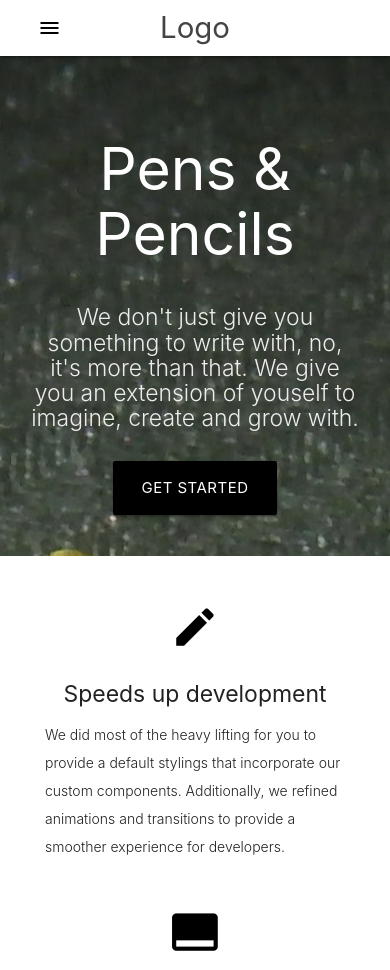
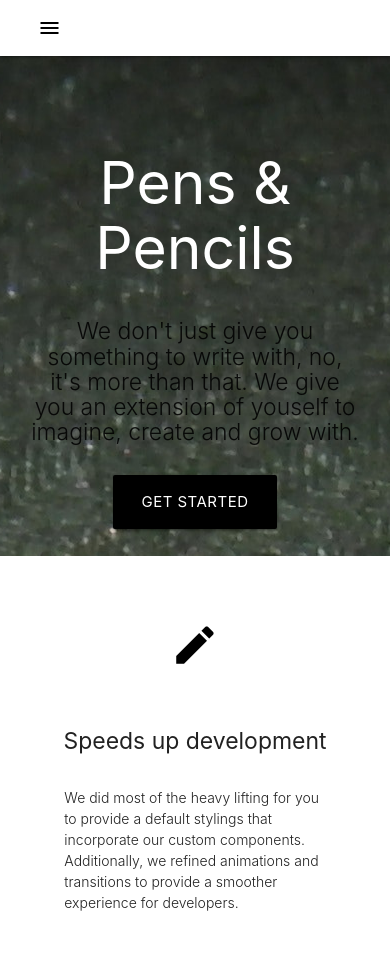
Before and after one commit to Jamalperry/Ef1, a plain HTML site: page index.html in a window 390 px wide. Shown: the top 970 px of the page. Drawn offline with nearby package versions, Linux system fonts and the light colour scheme.

Commit message:
Add files via upload

```diff
--- a/css/style.css
+++ b/css/style.css
@@ -6,59 +6,18 @@
  * Made By MaterializeCSS.com
  */
 
-h1 {
-  color: rgba(255, 255, 255, 1);
+.icon-block {
+  padding: 0 5%;
+}
+.icon-block .material-icons {
+	font-size: inherit;
 }
 
-nav ul a,
-nav .brand-logo {
-  color: #444;
+.icon-block h2, .icon-block p {
+  padding: 6%;
+  padding-bottom: 10%;
 }
 
-p {
-  line-height: 2rem;
+.hoverable:hover {
+	background-color: rgba(0, 0, 0, 0.01);
 }
-
-.sidenav-trigger {
-  color: #26a69a;
-}
-
-.parallax-container {
-  min-height: 500px;
-  line-height: 1;
-  height: auto;
-  color: rgba(255, 255, 255, .9);
-}
-
-.parallax-container .section {
-  width: 100%;
-}
-
-@media only screen and (max-width : 992px) {
-  .parallax-container .section {
-    position: absolute;
-    top: 40%;
-  }
-
-  #index-banner .section {
-    top: 10%;
-  }
-}
-
-@media only screen and (max-width : 600px) {
-  #index-banner .section {
-    top: 0;
-  }
-}
-
-.icon-block {
-  padding: 0 15px;
-}
-
-.icon-block .material-icons {
-  font-size: inherit;
-}
-
-footer.page-footer {
-  margin: 0;
-}
```
